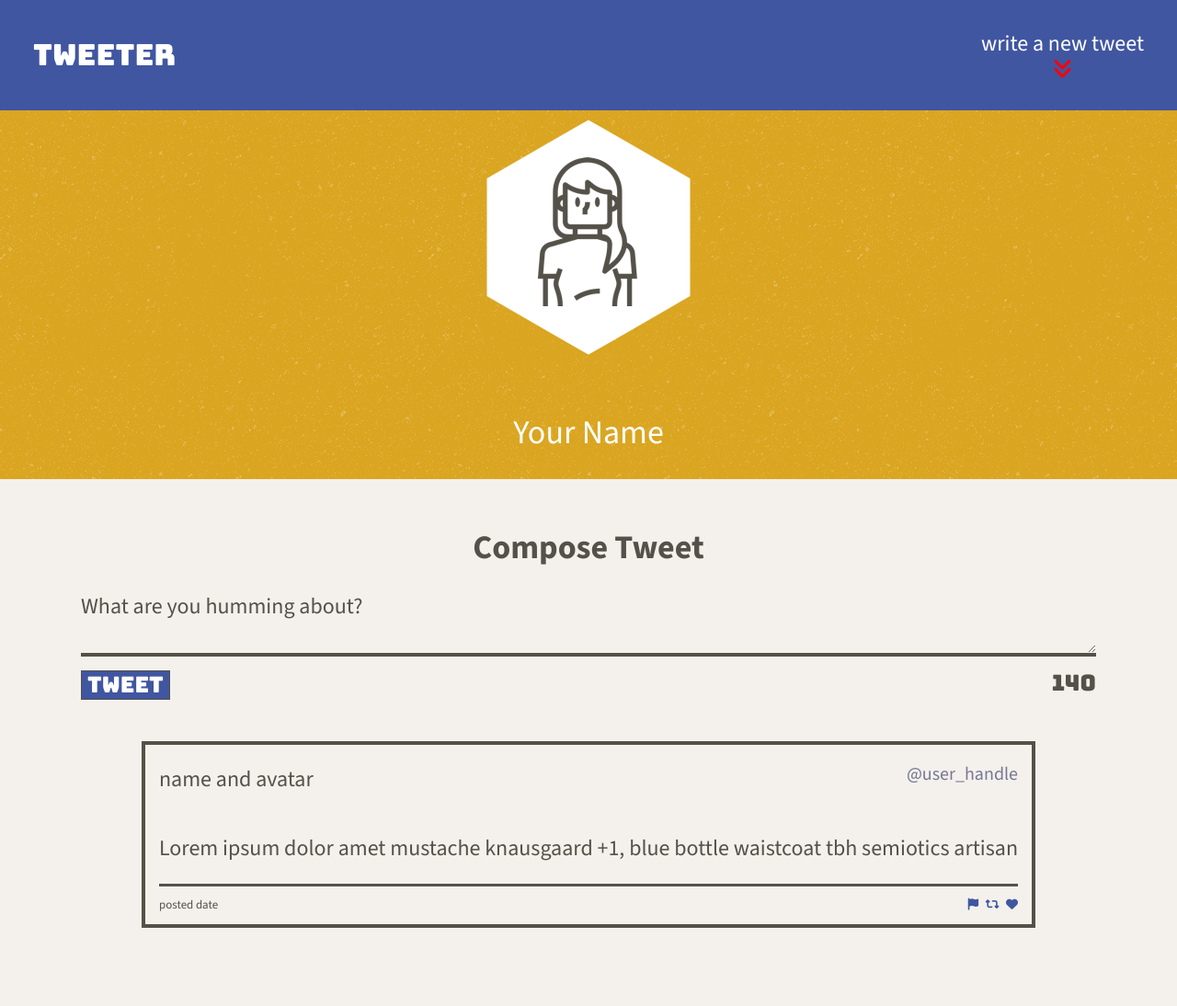
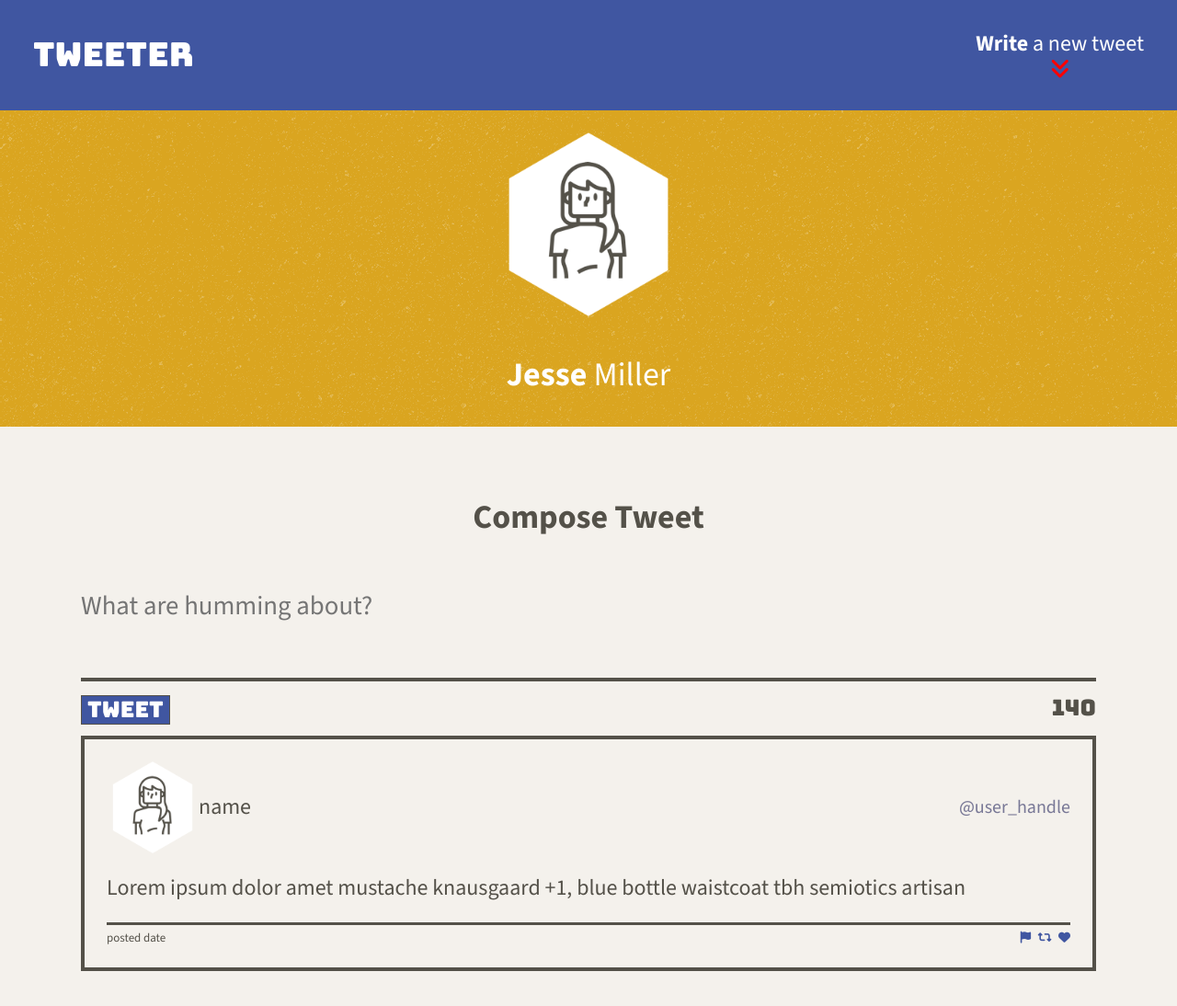
Before and after one commit to Jesse-D-Miller/tweeter, a plain HTML site: page public/index.html in a window 1280 px wide. Shown: the whole page at 92% size. Before the commit the page ends 1033 px from the top, so only its background shows below. Drawn offline with nearby package versions, Linux system fonts and the light colour scheme.

Commit message:
implemented two functions in client.js that use jquery to create tweet elements and append them into tweets in the tweet container. many many style changes and best practive changes with the help of mentor

```diff
--- a/public/index.html
+++ b/public/index.html
@@ -8,18 +8,16 @@
   <!-- External CSS -->
   <link rel="stylesheet" href="https://cdnjs.cloudflare.com/ajax/libs/normalize/8.0.1/normalize.min.css"
     type="text/css" />
+  <link rel="stylesheet" href="https://cdnjs.cloudflare.com/ajax/libs/font-awesome/6.7.2/css/all.min.css"
+    integrity="sha512-Evv84Mr4kqVGRNSgIGL/F/aIDqQb7xQ2vcrdIwxfjThSH8CSR7PBEakCr51Ck+w+/U6swU2Im1vVX0SVk9ABhg=="
+    crossorigin="anonymous" referrerpolicy="no-referrer" />
 
-  <!--- google fonts -->
+  <!--- External fonts -->
   <link rel="preconnect" href="https://fonts.googleapis.com">
   <link rel="preconnect" href="https://fonts.gstatic.com" crossorigin>
   <link
     href="https://fonts.googleapis.com/css2?family=Bungee&family=Source+Sans+3:ital,wght@0,200..900;1,200..900&display=swap"
     rel="stylesheet">
-
-  <!--- font awesome icons -->
-  <link rel="stylesheet" href="https://cdnjs.cloudflare.com/ajax/libs/font-awesome/6.7.2/css/all.min.css"
-    integrity="sha512-Evv84Mr4kqVGRNSgIGL/F/aIDqQb7xQ2vcrdIwxfjThSH8CSR7PBEakCr51Ck+w+/U6swU2Im1vVX0SVk9ABhg=="
-    crossorigin="anonymous" referrerpolicy="no-referrer" />
 
   <!-- App CSS -->
   <link rel="stylesheet" href="/styles/layout.css" type="text/css" />
@@ -32,61 +30,65 @@
   <script src="https://ajax.googleapis.com/ajax/libs/jquery/3.4.1/jquery.min.js"></script>
 
   <!-- App JS -->
+  <script type="text/javascript" src="/scripts/composer-char-counter.js"></script>
   <script type="text/javascript" src="/scripts/client.js"></script>
-  <script type="text/javascript" src="/scripts/composer-char-counter.js"></script>
 
 </head>
 
 <body>
   <!-- Top nav bar (fixed) -->
-  <nav>
-    <span class=navLogo>tweeter</span>
-    <div class="navTweetButton">
-      <span class=rightText><strong>write</strong> a new tweet </span>
+  <nav class="navbar">
+    <span class=navbar-logo>tweeter</span>
+    <div class="navbar-menu">
+      <span><strong>Write</strong> a new tweet </span>
       <i class="fa-solid fa-angles-down"></i>
     </div>
   </nav>
 
-<header class="profile-header">
-  <div class="profileImage">
-    <img src="/images/profile-hex.png">
-  </div>
-  <br>
-  <div class="profileName">
-    <h2 class="profileName">Your Name</h2>
-  </div>
-</header>
+  <!-- header -->
+  <header class="header">
+    <div class="header-img">
+      <img src="/images/profile-hex.png">
+    </div>
+    <div class="header-username">
+      <p><b>Jesse</b> Miller</p>
+    </div>
+  </header>
 
   <!-- Page-specific (main) content here -->
   <main class="container">
+    <!-- new tweet form section -->
     <section class="new-tweet">
       <h2>Compose Tweet</h2>
-      <form action="/api/tweets" method="post">
-        <label for="tweet-text">What are you humming about?</label>
-        <textarea name="text" id="tweet-text" required></textarea>
-        <div>
+      <form id="new-tweet-form" class="new-tweet-form">
+        <textarea name="text" id="tweet-text" required placeholder="What are humming about?"></textarea>
+        <div class="new-tweet-form-submit">
           <button type="submit">Tweet</button>
           <output name="counter" class="counter" for="tweet-text">140</output>
         </div>
       </form>
     </section>
-    <div>
+    <!-- tweets container -->
+    <section class="tweets-container">
       <article class="tweet">
         <header>
-          <p>name and avatar</p>
-          <p class="handle">@user_handle</p>
+          <div>
+            <img src="/images/profile-hex.png" alt="avatar image">
+            <span>name</span>
+          </div>
+          <span class="handle">@user_handle</span>
         </header>
         <p>Lorem ipsum dolor amet mustache knausgaard +1, blue bottle waistcoat tbh semiotics artisan</p>
         <footer>
-          <p>posted date</p>
-          <div class="interaction-buttons">
+          <span>posted date</span>
+          <div>
             <i class="fa-solid fa-flag"></i>
             <i class="fa-solid fa-retweet"></i>
             <i class="fa-solid fa-heart"></i>
           </div>
         </footer>
       </article>
-    </div>
+    </section>
   </main>
 </body>
 
--- a/public/scripts/client.js
+++ b/public/scripts/client.js
@@ -3,24 +3,32 @@
  * jQuery is already loaded
  * Reminder: Use (and do all your DOM work in) jQuery's document ready function
  */
+
+//jQuery targeting entire document
 $(document).ready(() => {
 
-  $(".new-tweet form").submit((event) => {
+  //jQuery targets the tweet submit form triggers when submit event is activated
+  $("#new-tweet-form").submit((event) => {
+
+    //prevents full page reload
     event.preventDefault()
 
-
+    //saves the tweet (serialised) into a variable
     const formData = $(event.target).serialize();
     console.log("Serialized form data:", formData);
 
+    //idk what ajax does and how it invokes an implicit promise
     $.ajax({
-      mathod: "POST",
+      method: "POST",
       url: "http://localhost:8080/api/tweets",
       data: formData,
     })
+      //promise with a response from the server and a form reset or an error
       .then((response) => {
         console.log("Server responded:", response);
         // reset form
-        $(".new-tweet form").trigger("reset");
+        $(event.target).trigger("reset");
+        $(".counter").text(140);
       })
       .catch((err) => {
         console.error("AJAX error:", err);
@@ -28,21 +36,79 @@ $(document).ready(() => {
   });
 });
 
-// const handleFormSubmission = (event) => {
-//   event.preventDefault();
+//data and helper functions
 
-//   const formData = $(event.target).serialize();
+// Fake data taken from initial-tweets.json
+const data = [
+  {
+    "user": {
+      "name": "Newton",
+      "avatars": "https://i.imgur.com/73hZDYK.png"
+      ,
+      "handle": "@SirIsaac"
+    },
+    "content": {
+      "text": "If I have seen further it is by standing on the shoulders of giants"
+    },
+    "created_at": 1461116232227
+  },
+  {
+    "user": {
+      "name": "Descartes",
+      "avatars": "https://i.imgur.com/nlhLi3I.png",
+      "handle": "@rd"
+    },
+    "content": {
+      "text": "Je pense , donc je suis"
+    },
+    "created_at": 1461113959088
+  }
+]
 
-//   console.log(event);
-//   $.ajax({
-//     method: "POST",
-//     url: "http://localhost:8080/api/tweets",
-//     data: formData,
-//   })
-//   .then((data) => {
-//     const postElement = createPostElement(data);
-//     $("main").prepend(postElement);
-//     $("form").trigger("reset")
-//   })
-//   .catch((err) => console.error(err));
-// };
+// loops through tweets
+// calls createTweetElement for each tweet
+// takes return value and appends it to the tweets container
+const renderTweets = function (tweets) {
+  //empty the container before appending
+  $(".tweets-container").empty();
+
+  for (const tweet of tweets) {
+    const tweetElement = createTweetElement(tweet);
+    $(".tweets-container").append(tweetElement);
+  }
+};
+
+const createTweetElement = (tweet) => {
+  const { user, content, created_at } = tweet;
+
+  const $article = $("<article>").addClass("tweet");
+
+  // header
+  const $header = $("<header>");
+  const $headerDiv = $("<div>");
+  const $img = $("<img>").attr("src", user.avatars).attr("alt", "avatar image");
+  const $username = $("<span>").text(user.name);
+  const $userHandle = $("<span>").text(user.handle).addClass("handle");
+  $headerDiv.append($img, $username);
+  $header.append($headerDiv, $userHandle);
+
+  // content
+  const $p = $("<p>").text(content.text);
+
+  // footer
+  const $footer = $("<footer>");
+  const $postedDate = $("<span>").text(created_at);
+  const $iconsDiv = $("<div>");
+  const $flagIcon = $("<i>").addClass("fa-solid fa-flag");
+  const $retweetIcon = $("<i>").addClass("fa-solid fa-retweet");
+  const $heartIcon = $("<i>").addClass("fa-solid fa-heart");
+  $iconsDiv.append($flagIcon, $retweetIcon, $heartIcon);
+  $footer.append($postedDate, $iconsDiv);
+
+  //assemble tweet
+  $article.append($header, $p, $footer);
+
+  return $article;
+}
+
+renderTweets(data);
--- a/public/styles/header.css
+++ b/public/styles/header.css
@@ -1,20 +1,23 @@
-.profile-header {
+.header {
   width: 100vw;
   color:#FFFFFF;
   background-color: goldenrod;
+  background-image: url("/images/asfalt-light.png");
+  padding-top: 6em;
+
   display: flex;
   align-items: center;
   flex-direction: column;
-  background-image: url("/images/asfalt-light.png");
 }
 
-.profileImage {
-  justify-content: center;
-  padding-top: 10px;
+.header-img {
+  width: 200px;
 }
 
-.profileName {
-  justify-content: center;
-  font-family: 'Source Sans 3', sans-serif;
-  font-weight: 200;
+.header-img img {
+  width: 100%;
 }
+
+.header-username {
+  font-size: 1.5em;
+}
--- a/public/styles/layout.css
+++ b/public/styles/layout.css
@@ -19,7 +19,6 @@ body {
   background-color: #f4f1ec;
   font-size: 24px;
   font-family: 'Source Sans 3', sans-serif;
-  padding-top: 120px;
 }
 
 
@@ -29,13 +28,7 @@ body {
 
 
 main {
-  display: flex;
   padding: 1em;
   width: 90%;
-  margin: auto;
-  flex-direction: column;
-  align-items: center;
-  justify-content: center;
-  background-color: inherit;
-
+  margin: 1em auto;
 }
--- a/public/styles/nav.css
+++ b/public/styles/nav.css
@@ -1,31 +1,29 @@
-nav {
-  position: fixed;
-  top: 0;
+.navbar {
   height: 120px;
   width: 100vw;
   color:#FFFFFF;
   background-color: #4056A1;
   padding: 0 1.5em;
+
   display: flex;
   align-items: center;
-  justify-content: space-between
+  justify-content: space-between;
+
+  position: fixed;
+  top: 0;
 }
-.navTweetButton {
+
+.navbar-logo {
+  font-size: 1.5em;
+  font-family: "Bungee", sans-serif;
+}
+
+.navbar-menu {
   display: flex;
   flex-direction: column;
   align-items: center;
 }
 
-.rightText {
-  font-family: 'Source Sans 3', sans-serif;
-  font-weight: 200;
-}
-
-.navLogo {
-  font-size: xx-large;
-  font-family: "Bungee", sans-serif;
-}
-
-nav div .fa-solid {
+.navbar-menu i {
   color: red;
 }
--- a/public/styles/new-tweet.css
+++ b/public/styles/new-tweet.css
@@ -1,53 +1,52 @@
 .new-tweet {
+  width: 100%;
+
   display: flex;
-  width: 100%;
   flex-direction: column;
   justify-content: center;
   align-items: center;
 }
 
-.new-tweet form {
+.new-tweet-form {
+  width: 100%;
+
   display: flex;
-  width: 100%;
   flex-direction: column;
   justify-content: center;
   align-items: center;
 }
-.new-tweet label {
+
+.new-tweet-form textarea {
   width: 100%;
+  padding: 1em 0;
+  border: none;
+  border-bottom: 4px solid #545149;
+  background: transparent;
+  color: black;
+  font-size: 1.2em;
+  resize: none;
+  outline: none;
+
   display: flex;
   justify-content: flex-start;
 }
 
-.new-tweet textarea {
+.new-tweet-form-submit {
   width: 100%;
+  padding-top: 15px;
+  font-family: "Bungee", sans-serif;
+
   display: flex;
-  padding: 5px;
-  justify-content: flex-start;
-  border: none;
-  border-bottom: 4px solid #545149;
-  background: transparent;
-  color: black;
-  height: 40px;
-  font-size: medium;
-
+  justify-content: space-between;
 }
 
-.new-tweet div {
-  width: 100%;
-  display: flex;
-  justify-content: space-between;
-  padding-top: 15px;
-  font-family: "Bungee", sans-serif;
-}
-
-.new-tweet button {
+.new-tweet-form-submit button {
   color:#FFFFFF;
   background-color: #4056A1;
   border: 1px solid #545149;
 }
 
-.new-tweet button:hover {
+.new-tweet-form-submit button:hover {
   color:#FFFFFF;
   background-color: #4d65b3;
   cursor: pointer;
--- a/public/styles/tweet.css
+++ b/public/styles/tweet.css
@@ -1,9 +1,9 @@
 article.tweet {
-  margin-top: 45px;
-  padding-left: 15px;
-  padding-right: 15px;
+  margin: 0.5em 0;
+  padding: 1em;
   border: 4px solid #545149;
 }
+
 article.tweet:hover {
   cursor: pointer;
   transition: all 0.2s ease;
@@ -12,30 +12,44 @@ article.tweet:hover {
 }
 
 article.tweet header {
+  font-weight: lighter;
+
   display: flex;
   justify-content: space-between;
-  font-weight: lighter;
+  align-items: center;
 }
 
-article.tweet header p.handle {
+article.tweet header div {
+  width: 100px;
+  display: flex;
+  align-items: center;
+}
+
+article.tweet header img {
+  width: 100%;
+}
+
+article.tweet header span.handle {
   color: rgba(101, 101, 137, 0.871);
   font-weight: bolder;
   font-size: smaller;
 }
 
 article.tweet footer {
+  border-top: solid #545149;
+  font-size: small;
+  padding-top: 0.5em;
+
   display: flex;
-  border-top: solid #545149;
+  align-items: center;
   justify-content: space-between;
-  font-size: small;
-  align-items: center;
 }
 
-article.tweet footer .interaction-buttons i {
+article.tweet footer div i {
   padding-left: 5px;
   color: #4056A1;
 }
 
-article.tweet footer .interaction-buttons i:hover {
+article.tweet footer div i:hover {
   color: goldenrod;
 }
```
